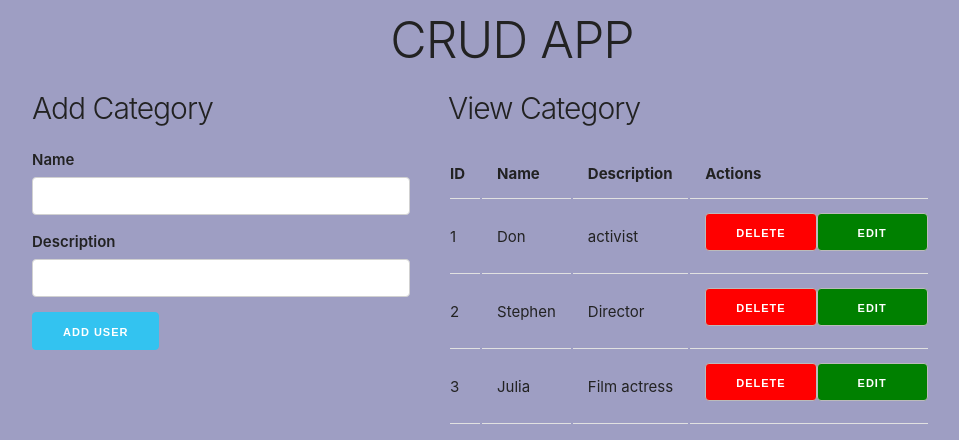
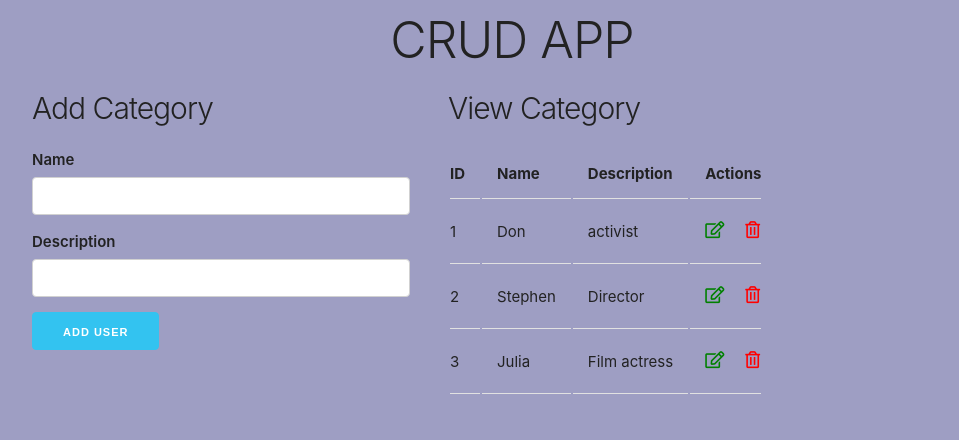
Before and after one commit to Vimalraveendra/CURD-API, a React (Create React App) app: page / in a window 1280 px wide. Shown: the top 440 px of the page, without its empty margins (128-1087 px from the left). Built offline with nearby package versions, Linux system fonts and the light colour scheme.

Commit message:
added fontawesome cdn to index file & also updated the Catergory Table to render the Icon instead of button elements & also updated the stylesheets,also updated the App & category form component once user cancel the edit catergory

```diff
--- a/public/index.html
+++ b/public/index.html
@@ -26,6 +26,8 @@
     -->
      <!-- CDN css -->
     <link rel="stylesheet" href="https://cdnjs.cloudflare.com/ajax/libs/skeleton/2.0.4/skeleton.min.css">
+    <!-- font awesome -->
+    <link rel="stylesheet" href="https://cdnjs.cloudflare.com/ajax/libs/font-awesome/5.15.1/css/all.min.css">
     <title>React App</title>
   </head>
   <body>
--- a/src/Components/CategoryForm/CategoryForm.css
+++ b/src/Components/CategoryForm/CategoryForm.css
@@ -1,5 +1,5 @@
-.edit {
-  padding: 0 1rem !important;
+.cancel {
+  padding: 0 3rem;
   background-color: green;
   color: #fff;
   /* border: none; */
--- a/src/Components/CategoryForm/CategoryForm.jsx
+++ b/src/Components/CategoryForm/CategoryForm.jsx
@@ -1,6 +1,6 @@
 import React from 'react';
-
-const CategoryForm = ({addUserCategory,handleChange,user,editData,handleCancel,userData}) => {
+import "./CategoryForm.css"
+const CategoryForm = ({addUserCategory,handleChange,user,editData,handleCancel}) => {
 
 
     // const initialUser = {id: null, name: '', description: ''};
@@ -37,7 +37,7 @@ const CategoryForm = ({addUserCategory,handleChange,user,editData,handleCancel,u
             {editData?(
             <div>
             <button className="button-primary" type="submit"  onClick={handleSubmit}>Edit User</button>
-            <button className="edit" type="button" onClick={()=>handleCancel(user)} >cancel</button>
+            <button className="cancel" type="button" onClick={()=>handleCancel(user)} >cancel</button>
             </div>
             ):(
                 <button className="button-primary" type="submit" onClick={handleSubmit}>Add User</button>
--- a/src/Components/CategoryTable/CategoryTable.css
+++ b/src/Components/CategoryTable/CategoryTable.css
@@ -1,11 +1,22 @@
 .edit {
-  padding: 0 4rem;
-  background-color: green;
-  color: #fff;
-  /* border: none; */
+  color: green;
+  border: none;
+  padding: 0;
+  margin-right: 2rem;
 }
 .delete {
+  color: red;
+  padding: 0;
+  border: none;
+}
+.delete i,
+.edit i {
+  font-size: 1.7rem;
+}
+
+/* .table {
   background-color: red;
-  color: #fff;
-  /* border: none; */
-}
+
+  max-width: 100%;
+  box-sizing: border-box;
+} */
--- a/src/Components/CategoryTable/CategoryTable.jsx
+++ b/src/Components/CategoryTable/CategoryTable.jsx
@@ -21,8 +21,9 @@ const CategoryTable = ({userData,deleteUser,editUser}) => {
                                 <td>{name}</td>
                                 <td>{description}</td>
                                 <td>
-                                    <button className="delete" onClick={()=>deleteUser(id)}>Delete</button>
-                                    <button className="edit" onClick={()=>editUser(id)}>Edit</button>
+
+                                    <button className="edit" onClick={()=>editUser(id)}><i class="far fa-edit"></i></button>
+                                    <button className="delete" onClick={()=>deleteUser(id)}><i class="far fa-trash-alt"></i></button>
                                 </td>
                             </tr>
                         )
--- a/src/containers/App.css
+++ b/src/containers/App.css
@@ -46,3 +46,7 @@ h2 {
     transform: rotate(360deg);
   }
 } */
+
+button {
+  margin-bottom: 0;
+}
--- a/src/containers/App.js
+++ b/src/containers/App.js
@@ -31,10 +31,8 @@ class App extends React.Component{
   }
   this.setState({user:{id:null,name:'',description:''}})
 }
+this.setState({userData:[...newList,user],user:{id:null,name:'',description:''},editData:false})
 
-if(true) {
-this.setState({userData:[...newList,user],user:{id:null,name:'',description:''}})
-}
   }
 
   // Deleting category list based on id
@@ -73,7 +71,7 @@ handleCancel=(data)=>{
 //    try{
 //     const response = await fetch(`https://cors-anywhere.herokuapp.com/https://kjosk-sample-api.azurewebsites.net/api/FoundationCategory`);
 //     const data = await response.json();
-//     console.log('data',data)
+
 //      this.setState({userData:data})
 //    }catch(error){
 //      console.log("something went wrong!!!")
@@ -106,16 +104,19 @@ handleCancel=(data)=>{
                   addUserCategory={this.addUserCategory}
                   handleChange={this.handleChange}
                   user={this.state.user}
-                  userData={this.state.userData}
                    />
 
                   </div>
                   )
           }
           </div>
-          <div className="seven columns">
+          <div className="seven columns display">
             <h2>View Category</h2>
-            <CategoryTable userData={this.state.userData} deleteUser={this.deleteUser} editUser={this.editUser} />
+            <CategoryTable
+             userData={this.state.userData}
+             deleteUser={this.deleteUser}
+             editUser={this.editUser}
+             />
           </div>
         </div>
       </div>
```
